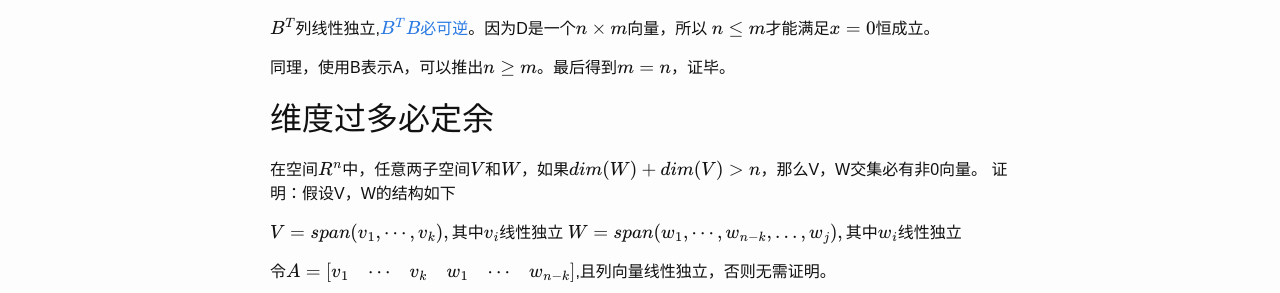
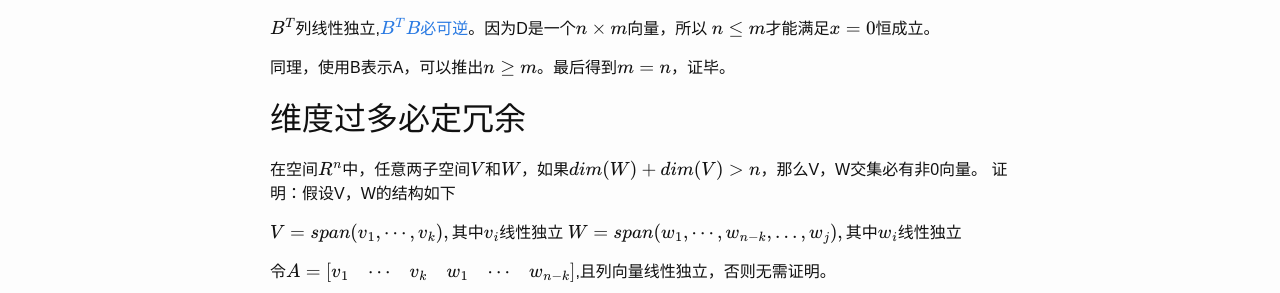
Before and after one commit to bourneli/bourneli.github.io, a Jekyll site: the page built from _posts/2016-03-14-linear-algebra-07-about-base.md, in a window 1280 px wide. Shown: the part 1066-1359 px from the top of the page. Built offline with Jekyll 4.4.1, drawn with Linux system fonts in a browser that asks for light colours; formulas are drawn with MathJax 3.

Commit message:
fix typo

```diff
--- a/_posts/2016-03-14-linear-algebra-07-about-base.md
+++ b/_posts/2016-03-14-linear-algebra-07-about-base.md
@@ -55,7 +55,7 @@ $B^T$列线性独立,[$B^TB必可逆$](/linear-algebra/2016/03/03/linear-algebra
 
 同理，使用B表示A，可以推出$n \ge m$。最后得到$m=n$，证毕。
 
-## 维度过多必定余
+## 维度过多必定冗余
 在空间$R^n$中，任意两子空间$V$和$W$，如果$dim(W)+dim(V) \gt n$，那么V，W交集必有非0向量。
 证明：假设V，W的结构如下
 
```
